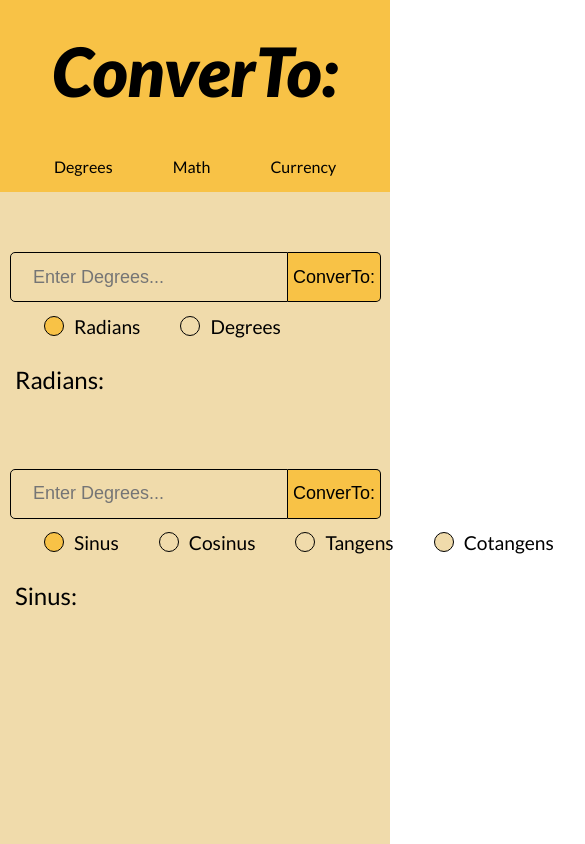
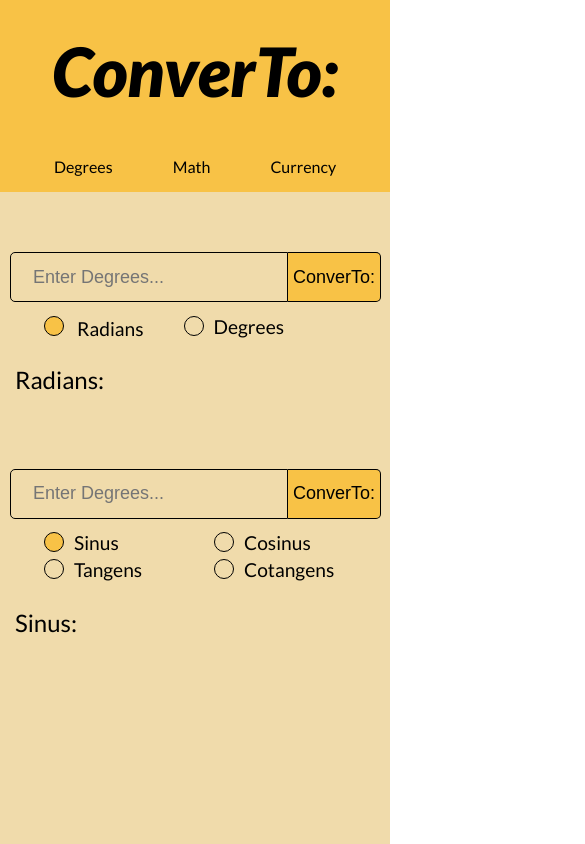
Before and after one commit to VitalyRybkin/JS_BASIC_1, a plain HTML site: page math.html in a window 390 px wide. Shown: the whole page, 585 px wide, since content can reach past the window. Drawn offline with Linux system fonts and the light colour scheme.

Commit message:
fixed: math media

```diff
--- a/_degrees.scss
+++ b/_degrees.scss
@@ -45,10 +45,15 @@
     }
 }
 
-fieldset {
+.fieldset {
     display: flex;
+    flex-wrap: wrap;
     border: none;
     color: #000;
+
+    &__div {
+        display: flex;
+    }
 }
 
 label {
@@ -89,7 +94,12 @@ input[type="radio"]:hover {
     }
 }
 
-@media(max-width: 424px) {
+@media(max-width: 767px) {
+
+    .fieldset__div {
+        width: 170px;
+    }
+
     .container {
         padding: 0 !important;
         margin: 0 10px;
--- a/math.html
+++ b/math.html
@@ -27,11 +27,15 @@
                 <input id="degreesVal" placeholder="Enter Degrees..." type="text"  class="convert-form__input input" autocomplete="off">
                 <button type="submit" class="convert-form__button input" onclick="countRadians()">ConverTo:</button>
             </div>
-            <fieldset onclick="checkRadians()">
+            <fieldset  class="fieldset" onclick="checkRadians()">
+                <div class="fildset__div">
                     <input id="radians_radio" type="radio" value="rad" name="deg_switch" checked/>
                     <label for="rad">Radians</label>
+                </div>
+                <div class="fieldset__div">
                     <input id="degrees_radio" type="radio" value="deg" name="deg_switch"/>
                     <label for="deg">Degrees</label>
+                </div>
             </fieldset>
             <div class="radians">
                 <p id="radians-header">Radians:</p>
@@ -42,15 +46,23 @@
                 <input id="sinDegreesVal" placeholder="Enter Degrees..." type="text"  class="convert-form__input input" autocomplete="off">
                 <button type="submit" class="convert-form__button input" onclick="countSin()">ConverTo:</button>
             </div>
-            <fieldset onclick="checkSin()">
+            <fieldset class="fieldset" onclick="checkSin()">
+                <div class="fieldset__div">
                     <input id="sin-radio" type="radio" value="sin" name="sin_switch" checked/>
                     <label for="sin">Sinus</label>
+                </div>
+                <div class="fieldset__div">
                     <input id="cos-radio" type="radio" value="cos" name="sin_switch"/>
                     <label for="cos">Cosinus</label>
+                </div>
+                <div class="fieldset__div">
                     <input id="tan-radio" type="radio" value="tan" name="sin_switch"/>
                     <label for="tan">Tangens</label>
+                </div>
+                <div class="fieldset__div">
                     <input id="cot-radio" type="radio" value="cot" name="sin_switch"/>
                     <label for="cot">Cotangens</label>
+                </div>
             </fieldset>
             <div class="sin">
                 <p id="sin-header">Sinus:</p>
```
Also changed, not shown: style.css, 1 other file. Lines whose indentation alone changed are shown as unchanged.
